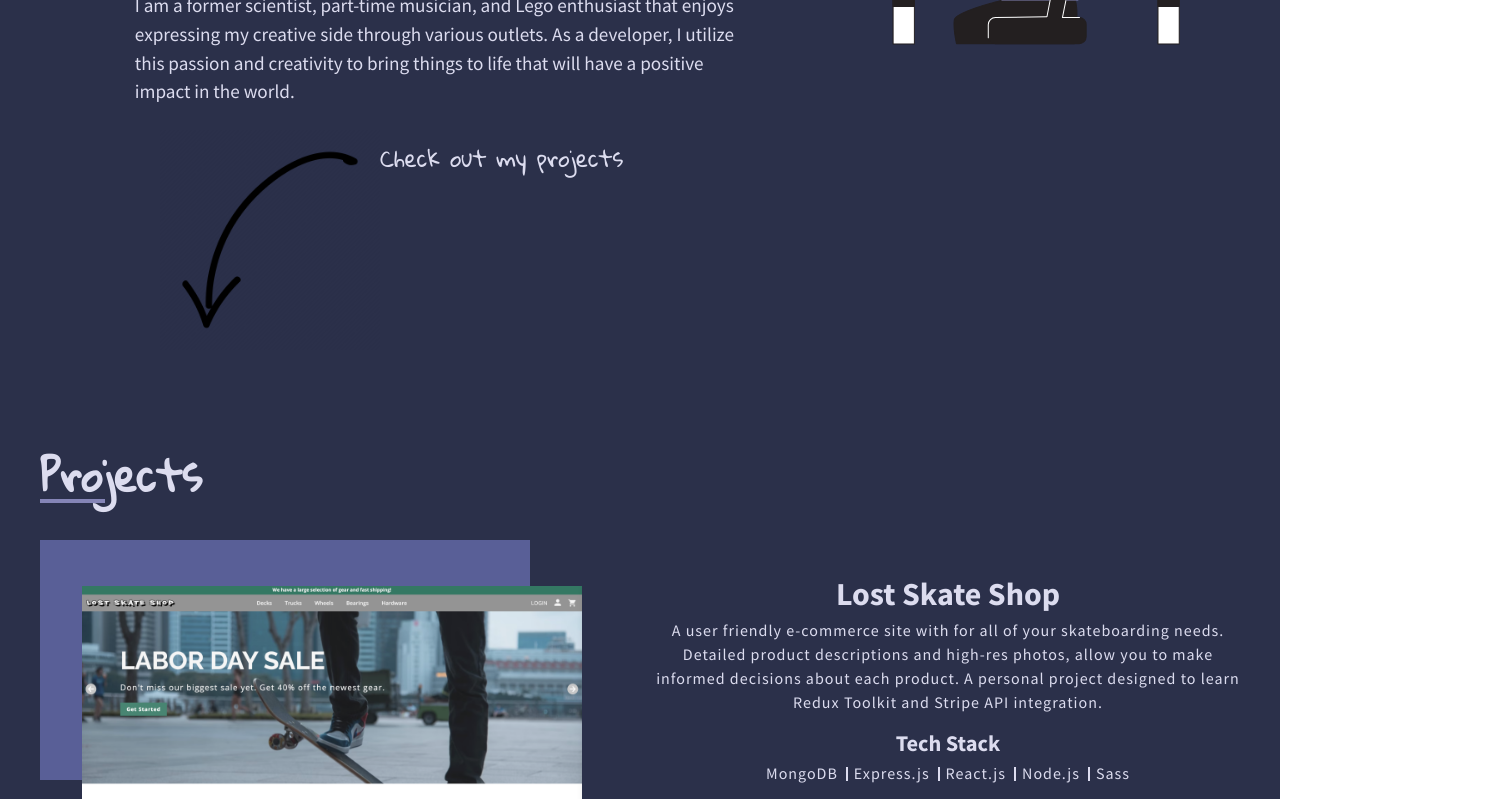
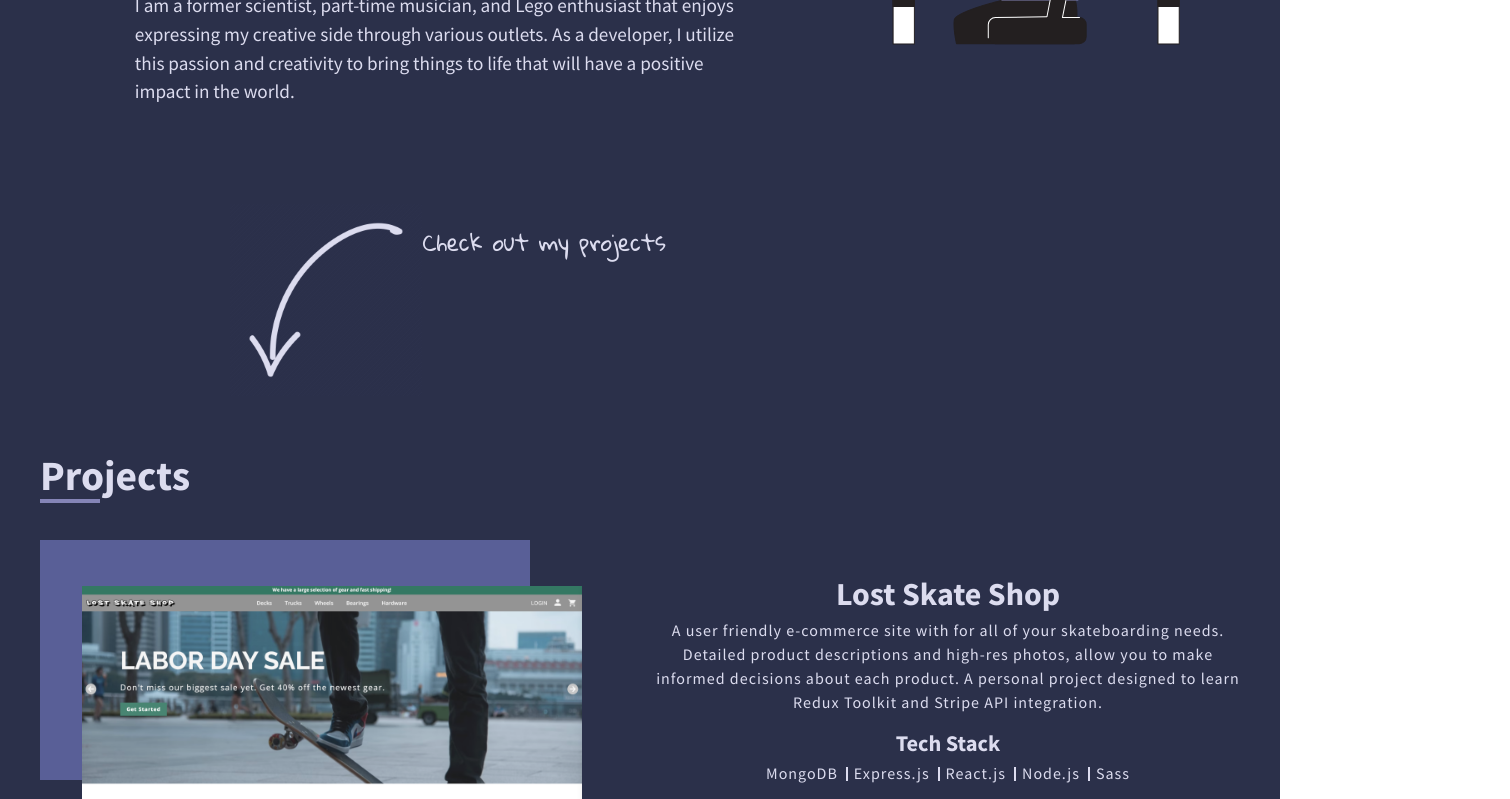
Before and after one commit to jpswt/portfolio, a React (Vite) app: page / in a window 1280 px wide. Shown: the part 500-1299 px from the top of the page, 1510 px wide, since content can reach past the window. Built offline with nearby package versions, Linux system fonts and the light colour scheme.

Commit message:
fix arrow

```diff
--- a/src/App.css
+++ b/src/App.css
@@ -14,7 +14,7 @@ body {
 .light {
 	--clr-bg: hsl(0, 0%, 95%);
 	--clr-bg-alt: hsl(0, 0%, 100%);
-	--clr-font: hsl(0, 0%, 33%);
+	--clr-font: #545454;
 	--clr-font-alt: hsl(0, 0%, 27%);
 	--clr-primary: #005b96;
 	--clr-card: hsla(203, 77%, 80%, 0.8);
@@ -25,7 +25,7 @@ body {
 .dark {
 	--clr-bg: hsl(231, 27%, 23%);
 	--clr-bg-alt: hsl(231, 29%, 23%);
-	--clr-font: hsl(240, 36%, 90%);
+	--clr-font: #dcdcef;
 	--clr-font-alt: hsl(240, 67%, 91%);
 	--clr-primary: #8585b7;
 	--clr-card: hsla(234, 76%, 80%, 0.8);
--- a/src/components/Profile/Profile.css
+++ b/src/components/Profile/Profile.css
@@ -39,19 +39,27 @@
 	margin-top: 0;
 }
 
+.arrow-container {
+	position: absolute;
+	width: 100%;
+	display: flex;
+	top: 88%;
+	left: 18%;
+}
+
 .checkout {
 	font-family: 'Gloria Hallelujah';
 	font-size: 1.4rem;
-	position: absolute;
-	top: 540px;
-	left: 340px;
+	top: 0;
+	left: 27%;
+	/* position: absolute; */
 }
 
 .arrow {
-	width: 220px;
+	width: 15%;
 	color: var(--clr-c);
 	transform: scale(-1, -1);
-	position: absolute;
-	top: 550px;
-	left: 120px;
+	top: 0;
+	left: 18%;
+	/* position: absolute; */
 }
--- a/src/components/Profile/Profile.jsx
+++ b/src/components/Profile/Profile.jsx
@@ -4,11 +4,13 @@ import { ThemeContext } from '../../context/Theme';
 import devIcon from './Coding.svg';
 import devIcon2 from './Coding2.svg';
 import arrow from './arrow.png';
+import arrow2 from './arrow2.png';
 
 const Profile = () => {
 	const [{ theme, toggleTheme }] = useContext(ThemeContext);
 	console.log(theme);
 	return (
+		<>
 			<div className="profile-container">
 				<div className="profile-content">
 					<h1 className="profile-title">
@@ -17,18 +19,25 @@ const Profile = () => {
 					</h1>
 					<h2 className="profile-description">Full Stack Engineer</h2>
 					<p className="profile-info">
-					I am a former scientist, part-time musician, and Lego enthusiast that
-					enjoys expressing my creative side through various outlets. As a
-					developer, I utilize this passion and creativity to bring things to
-					life that will have a positive impact in the world.
+						I am a former scientist, part-time musician, and Lego enthusiast
+						that enjoys expressing my creative side through various outlets. As
+						a developer, I utilize this passion and creativity to bring things
+						to life that will have a positive impact in the world.
 					</p>
 				</div>
 				<div>
 					<img src={theme === 'light' ? devIcon : devIcon2} alt="" />
 				</div>
+			</div>
+			<div className="arrow-container">
+				<img
+					className="arrow"
+					src={theme === 'light' ? arrow : arrow2}
+					alt=""
+				/>
 				<p className="checkout">Check out my projects</p>
-			<img className="arrow" src={arrow} alt="" />
 			</div>
+		</>
 	);
 };
 
--- a/src/components/Projects/Projects.css
+++ b/src/components/Projects/Projects.css
@@ -9,7 +9,6 @@
 	font-size: 2.6rem;
 	position: relative;
 	padding-top: 80px;
-	font-family: 'Gloria Hallelujah';
 }
 
 .project-title::after {
--- a/src/data/Data.js
+++ b/src/data/Data.js
@@ -9,6 +9,7 @@ export const data = [
 			'A user friendly e-commerce site with for all of your skateboarding needs. Detailed product descriptions and high-res photos, allow you to make informed decisions about each product. A personal project designed to learn Redux Toolkit and Stripe API integration.',
 		stack: ['MongoDB', 'Express.js', 'React.js', 'Node.js', 'Sass'],
 		site: 'https://lostskateshop.onrender.com/',
+		gh: 'https://github.com/jpswt/LostSkateShop',
 	},
 	{
 		id: 2,
@@ -16,7 +17,7 @@ export const data = [
 		color: 'blue',
 		title: 'Note For Note',
 		description:
-			'An e-commerce site for all of your skateboarding needs. With easy navigation, product details and high-res photos, we allow you to make informed decisions about each product. It also offers secure payment and hassle-free checkout process.This was a personal project to work with Redux Toolkit and the Stripe API.',
+			'Showcase your musical journey, share your insights, connect and collaborate with fellow artists in a vibrant and engaging platform designed exclusively for the guitarist community. It is a Medium.com theme inspired application built to learn MongoDB integrate Multer/Firebase Storage.',
 		stack: [
 			'MongoDB',
 			'Express.js',
@@ -26,6 +27,7 @@ export const data = [
 			'TailwindCSS',
 		],
 		site: 'https://notefornote.onrender.com/',
+		gh: 'https://github.com/jpswt/NoteForNote',
 	},
 	{
 		id: 3,
@@ -41,7 +43,8 @@ export const data = [
 			'Material UI',
 			'CSS',
 		],
-		site: 'https://lostskateshop.onrender.com/',
+		site: 'https://lamp-app.onrender.com/',
+		gh: 'https://github.com/jpswt/LAMP_APP',
 	},
 	{
 		id: 4,
@@ -50,6 +53,7 @@ export const data = [
 		title: 'Rugged Beard',
 		description: 'Barber Site',
 		stack: ['HTML', 'CSS', 'Javascript'],
-		site: 'https://lostskateshop.onrender.com/',
+		site: 'https://jpswt.github.io/BarberShop-CheckPoint/',
+		gh: 'https://github.com/jpswt/BarberShop-CheckPoint',
 	},
 ];
```
Also changed, not shown: src/components/Profile/arrow.png, src/components/Profile/arrow2.png (added). Lines whose indentation alone changed are shown as unchanged.
